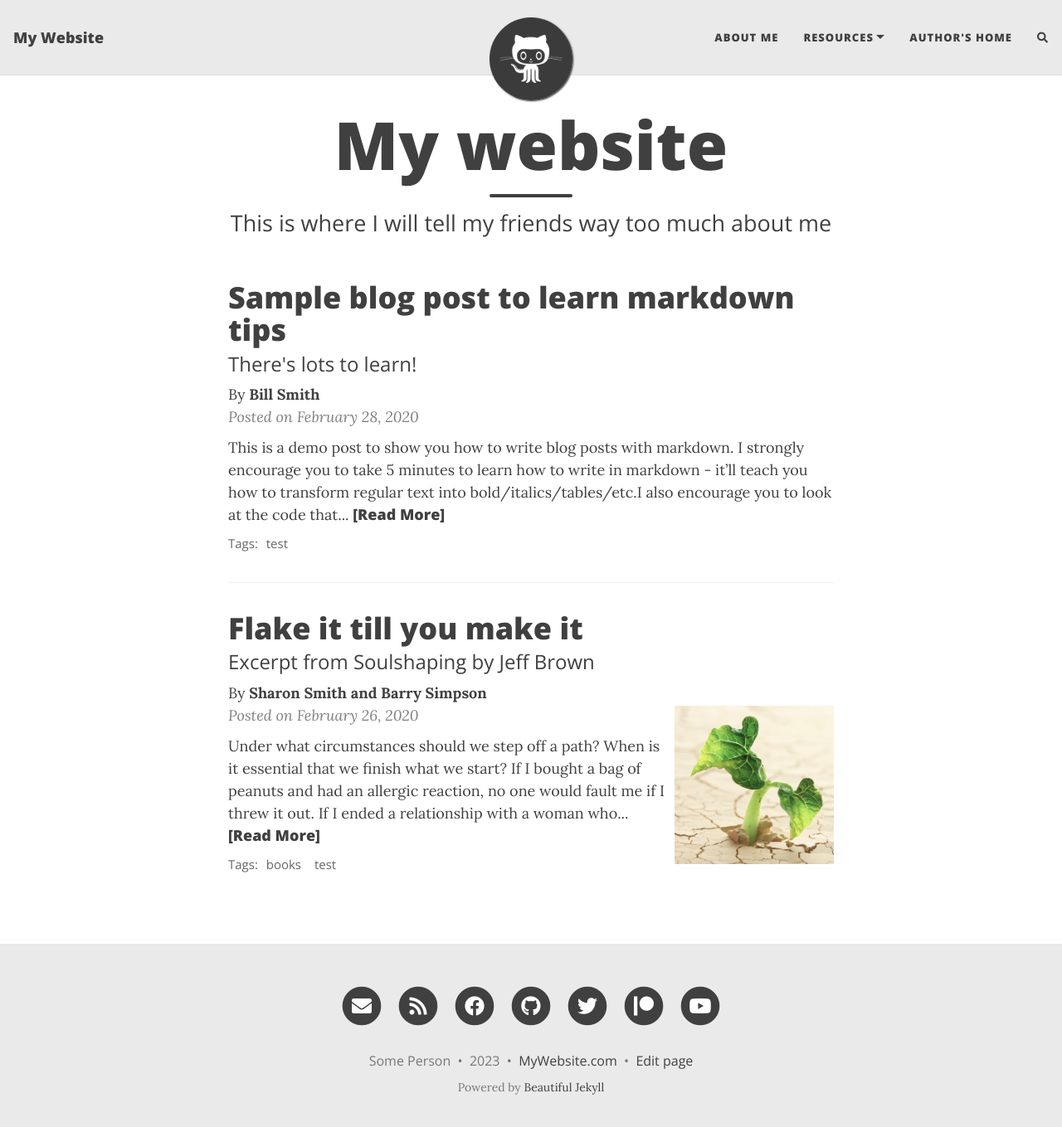
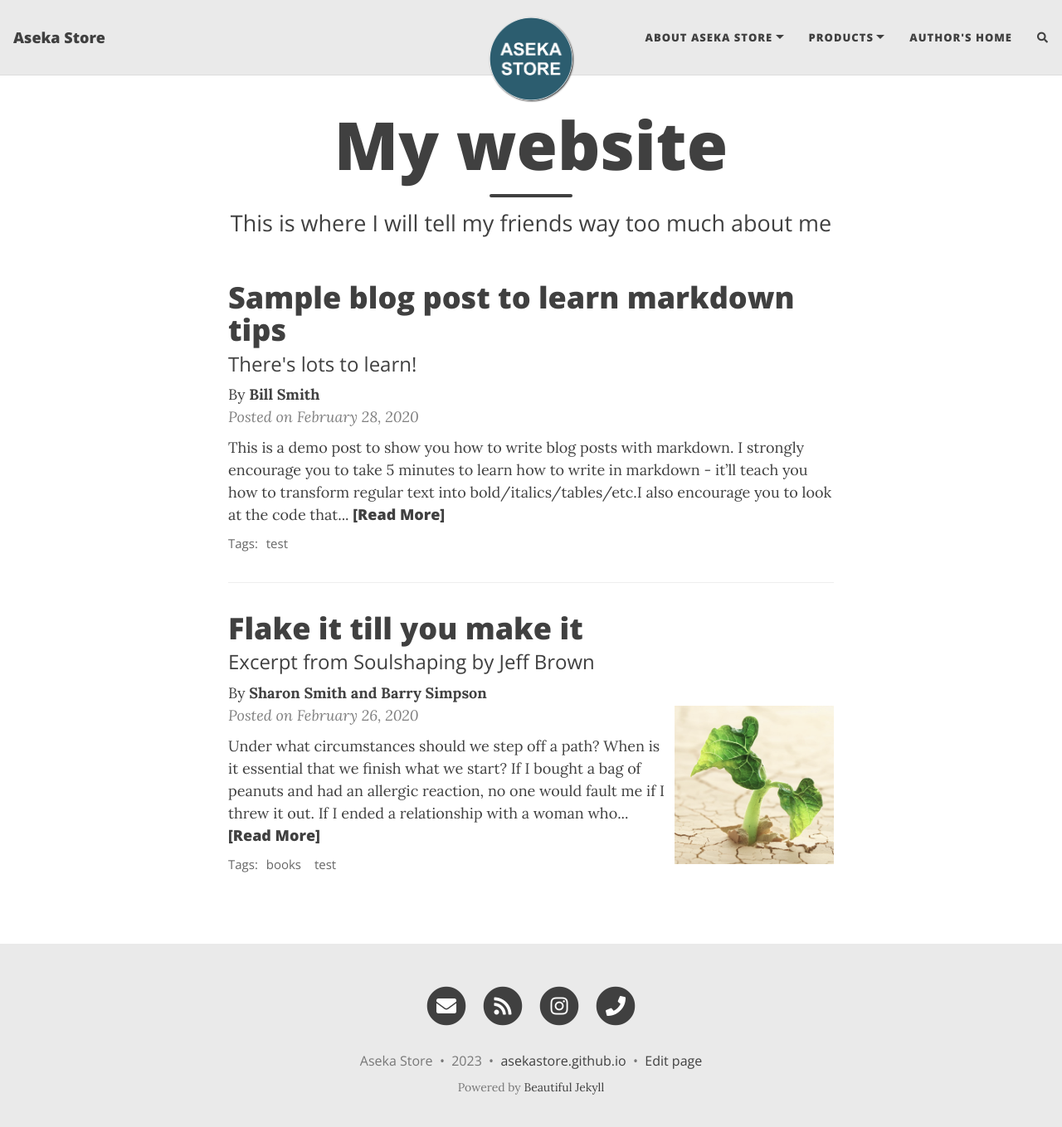
Before and after one commit to asekastore/asekastore.github.io, a Jekyll site: the page built from index.html, in a window 1280 px wide and 1372 px high. Shown: the top 1359 px of the window at 83% size. Built offline with Jekyll 4.4.1, drawn with Linux system fonts in a browser that asks for light colours; nearby versions of some CDN libraries; the list of posts is cut into pages by our own code; comment, search, counter and statistics services are not loaded; some of the changed lines change nothing that is shown.

Commit message:
change config

```diff
--- a/_config.yml
+++ b/_config.yml
@@ -1,42 +1,30 @@
-###########################################################
-### Welcome to Beautiful Jekyll!
-### This config file is meant for settings that affect your entire website. When you first
-### set up your website you should go through all these settings and edit them, but after
-### the initial set up you won't need to come back to this file often.
-###########################################################
-
-############################
-# --- Required options --- #
-############################
-
 # Name of website
-title: My Website
+title: Aseka Store
 
 # Your name to show in the footer
-author: Some Person
+author: Aseka Store
 
 ###############################################
 # --- List of links in the navigation bar --- #
 ###############################################
 
 navbar-links:
-  About Me: "aboutme"
-  Resources:
-    - Beautiful Jekyll: "https://beautifuljekyll.com"
-    - Learn markdown: "https://www.markdowntutorial.com/"
-  Author's home: "https://deanattali.com"
+  About Aseka Store:
+    - Company Profile: "aboutme"
+    - Our Location: "location" # edit lagi
+  Products:
+    - Freseka Box: "https://beautifuljekyll.com" # edit lagi
+    - Mikame: "https://www.markdowntutorial.com/" # edit lagi
+    - Get DE: "https://www.markdowntutorial.com/" # edit lagi
+  Author's home: "https://deanattali.com" # edit lagi
 
 ################
 # --- Logo --- #
 ################
-
-# Image to show in the navigation bar - works best with a square image
-# Remove this parameter if you don't want an image in the navbar
 avatar: "/assets/img/avatar-icon.png"
 
 # By default, the image is cut into a circle. You can disable this behaviour by setting 'round-avatar: false'
 round-avatar: true
-
 # If you want to have an image logo in the top-left corner instead of having the title of the website,
 # then specify the following parameter
 #title-img: /path/to/image
@@ -50,23 +38,23 @@ round-avatar: true
 # You can change the order that they show up on the page by changing the order here.
 # Uncomment the links you want to show and add your information to each one.
 social-network-links:
-  email: "someone@example.com"
-  rss: true  # remove this line if you don't want to show an RSS link at the bottom
-  facebook: deanattali
-  github: daattali
-  twitter: daattali
-  patreon: DeanAttali
-  youtube: c/daattali
+  email: "aseka.store@gmail.com"
+  rss: true
+  instagram: aseka.id
+  telephone: +6285817179418
+#  facebook: asekastore
+#  github: asekastore
+#  twitter: asekastore
+#  patreon: asekastore
+#  youtube: c/asekastore
 #  medium: yourname
 #  reddit: yourname
 #  linkedin: daattali
 #  xing: yourname
-#  stackoverflow: "3943160/daattali"
-#  snapchat: deanat78
-#  instagram: deanat78
+#  stackoverflow: "asekastore"
+#  snapchat: asekastore
 #  spotify: yourname
-#  telephone: +14159998888
-#  steam: deanat78
+#  steam: asekastore
 #  twitch: yourname
 #  yelp: yourname
 #  telegram: yourname
@@ -82,7 +70,7 @@ social-network-links:
 
 # If you want your website to generate an RSS feed, provide a description
 # The URL for the feed will be https://<your_website>/feed.xml
-rss-description: This website is a virtual proof that I'm awesome
+rss-description: Aseka Store Product
 
 ###########################
 # --- General options --- #
@@ -97,7 +85,7 @@ share-links-active:
 
 # How to display the link to your website in the footer
 # Remove this if you don't want a link in the footer
-url-pretty: "MyWebsite.com"
+url-pretty: "asekastore.github.io"
 
 # Excerpt word length - Truncate the excerpt of each post on the feed page to the specified number of words
 excerpt_length: 50
@@ -252,7 +240,7 @@ date_format: "%B %-d, %Y"
 #################################################################################
 
 # Output options (more information on Jekyll's site)
-timezone: "America/Toronto"
+timezone: "Asia/Jakarta"
 markdown: kramdown
 highlighter: rouge
 permalink: /:year-:month-:day-:title/
@@ -291,6 +279,3 @@ exclude:
 plugins:
   - jekyll-paginate
   - jekyll-sitemap
-
-# Beautiful Jekyll / Dean Attali
-# 2fc73a3a967e97599c9763d05e564189
```
Also changed, not shown: assets/img/avatar-icon.png, 2 other files.
